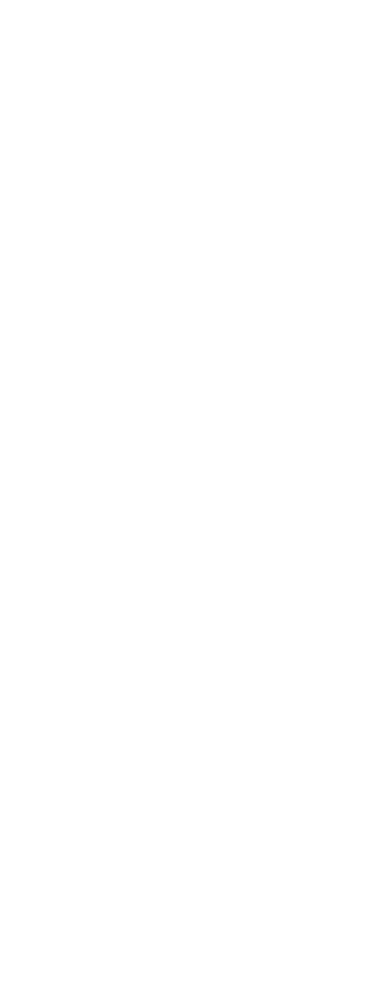
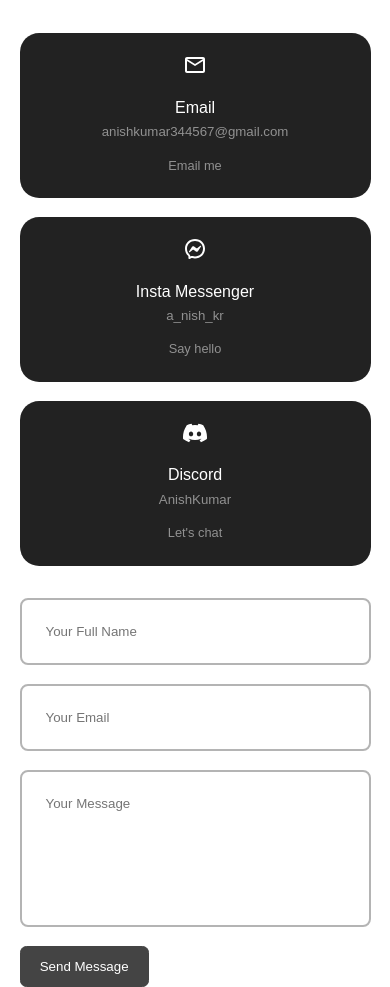
Before and after one commit to Anish-Kumar12/Personal-Portfolio1, a React (Vite) app: page / in a window 390 px wide. Shown: the part 9840-10827 px from the top of the page. Before the commit the page ends 9147 px from the top, so only its background shows below. Built offline with nearby package versions, Linux system fonts and the light colour scheme.

Commit message:
Added Contact Section

```diff
--- a/src/App.jsx
+++ b/src/App.jsx
@@ -8,6 +8,8 @@
 import Expertise from './components/expertise/expertise';
 import Qualification from './components/qualifications/qualification';
 import Portfolio from './components/portfolio/Portfolio';
+import Quotes from './components/quotes/Quotes';
+import Contact from './components/contact/Contact';
 
 
 
@@ -31,6 +33,8 @@
         <Expertise/>
         <Qualification/>
         <Portfolio/>
+        <Quotes/>
+        <Contact/>
       </div>
       </SwitchContext.Provider>
   )
--- /dev/null
+++ b/src/components/contact/Contact.jsx
@@ -0,0 +1,131 @@
+import { useRef, useState } from 'react';
+import './contact.css';
+import { MdOutlineEmail } from 'react-icons/md';
+import { RiMessengerLine } from 'react-icons/ri';
+import { BsDiscord } from 'react-icons/bs';
+
+import emailjs from '@emailjs/browser';
+
+const Contact = () => {
+  const form = useRef();
+  const [messageSubmitting, setMessageSubmitting] = useState(false);
+  const [messageSubmitted, setMessageSubmitted] = useState(false);
+
+  const sendEmail = (e) => {
+    e.preventDefault();
+    console.log(form.current);
+    setMessageSubmitting(true);
+
+    emailjs
+      .sendForm(
+        import.meta.env.VITE_APP_SERVICE_ID,
+        import.meta.env.VITE_APP_TEMPLATE_ID,
+        form.current,
+        import.meta.env.VITE_APP_PUBLIC_KEY
+      )
+      .then(
+        (result) => {
+          if (result.text === 'OK') {
+            setMessageSubmitting(false);
+            setMessageSubmitted(true);
+            console.log('Message sent successfully');
+          }
+        },
+        (error) => {
+          setMessageSubmitting(false);
+          console.log(error.text);
+        }
+      );
+
+    e.target.reset();
+  };
+
+  return (
+    <section id='contact'>
+      <h1 className='small-title'>Get in Touch</h1>
+      <h2 className='medium-title'>Contact Me</h2>
+
+      <div className='container contact__container'>
+        <div className='contact__options'>
+          <article className='contact__option'>
+            <MdOutlineEmail className='contact__option-icon' />
+            <h3>Email</h3>
+            <h4>anishkumar344567@gmail.com</h4>
+            <a href='mailto:anishkumar344567@gmail.com' target='_blank' rel='noreferrer'>
+              Email me
+            </a>
+          </article>
+
+          <article className='contact__option'>
+            <RiMessengerLine className='contact__option-icon' />
+            <h3>Insta Messenger</h3>
+            <h4>a_nish_kr</h4>
+            <a href='https://www.instagram.com/a_nish_kr' target='_blank' rel='noreferrer'>
+              Say hello
+            </a>
+          </article>
+
+          <article className='contact__option'>
+            <BsDiscord className='contact__option-icon' />
+            <h3>Discord</h3>
+            <h4>AnishKumar</h4>
+            <a
+              href='https://discordapp.com/users/anishkumar0695'
+              target='_blank'
+              rel='noreferrer'
+            >
+              Let&apos;s chat
+            </a>
+          </article>
+        </div>
+
+        <form ref={form} onSubmit={sendEmail}>
+          <input
+            type='text'
+            name='name'
+            placeholder='Your Full Name'
+            required
+          />
+          <input type='email' name='email' placeholder='Your Email' required />
+          <textarea
+            name='message'
+            rows='7'
+            placeholder='Your Message'
+            required
+          ></textarea>
+          {!messageSubmitting && !messageSubmitted && (
+            <button type='submit' className='btn btn-primary submitted-show'>
+              Send Message
+            </button>
+          )}
+          {messageSubmitting && (
+            <button
+              type='button'
+              className='btn btn-primary submitting-btn-show'
+              disabled
+            >
+              <div className='lds-ring'>
+                <div></div>
+                <div></div>
+                <div></div>
+                <div></div>
+              </div>
+              Submitting...
+            </button>
+          )}
+          {!messageSubmitting && messageSubmitted && (
+            <button
+              type='button'
+              className='btn btn-success submitted-show'
+              disabled
+            >
+              Message Submitted
+            </button>
+          )}
+        </form>
+      </div>
+    </section>
+  );
+};
+
+export default Contact;
--- /dev/null
+++ b/src/components/contact/contact.css
@@ -0,0 +1,181 @@
+.container.contact__container {
+    width: 58%;
+    display: grid;
+    grid-template-columns: 30% 58%;
+    gap: 12%;
+  }
+
+  .contact__options {
+    display: flex;
+    flex-direction: column;
+    flex-wrap: wrap;
+    gap: 1.2rem;
+  }
+
+  .contact__option {
+    background: var(--color-bg-variant);
+    padding: 1.2rem;
+    border-radius: 1.2rem;
+    text-align: center;
+    border: 1px solid transparent;
+    transition: var(--transition);
+  }
+
+  .contact__option:hover {
+    background: transparent;
+    border-color: var(--color-primary-variant);
+  }
+
+  .contact__option-icon {
+    font-size: 1.5rem;
+    margin-bottom: 0.5rem;
+    color: var(--color-white);
+  }
+
+  .main-content:not(.bg-dark) .contact__option:hover .contact__option-icon {
+    color: var(--color-primary);
+  }
+
+  .contact__option h3 {
+    font-size: 1rem;
+    color: var(--color-white);
+  }
+
+  .main-content:not(.bg-dark) .contact__option:hover h3 {
+    color: var(--color-primary);
+  }
+
+  .contact__option h4 {
+    font-size: 0.83rem;
+    color: var(--color-light-variant);
+  }
+
+  .main-content:not(.bg-dark) .contact__option:hover h4 {
+    color: var(--color-light);
+  }
+
+  .contact__option a {
+    margin-top: 0.7rem;
+    display: inline-block;
+    font-size: 0.8rem;
+    color: var(--color-light-variant);
+  }
+
+  .main-content:not(.bg-dark) .contact__option:hover a {
+    color: var(--color-light);
+  }
+
+  .main-content:not(.bg-dark) .contact__option a:hover {
+    color: var(--color-light-white);
+    font-weight: bold;
+  }
+
+  .bg-dark .contact__option a:hover {
+    color: var(--color-white);
+    font-weight: bolder;
+  }
+
+  /* ========== FORM ========== */
+  form {
+    display: flex;
+    flex-direction: column;
+    gap: 1.2rem;
+  }
+
+  .submitted-hide {
+    display: none !important;
+  }
+
+  .submitted-show {
+    display: inline-block !important;
+  }
+
+  input,
+  textarea {
+    width: 100%;
+    padding: 1.5rem;
+    border-radius: 0.5rem;
+    background: transparent;
+    border: 2px solid var(--color-primary-variant);
+    resize: none;
+    color: var(--color-primary);
+  }
+
+  textarea {
+    font-size: 13.3333px !important;
+  }
+
+  .main-content.bg-dark input,
+  .main-content.bg-dark textarea {
+    color: var(--color-white);
+  }
+
+  .submitting-btn-show {
+    display: flex !important;
+    justify-content: center;
+    align-items: center;
+    padding: 0.594rem 1.2rem !important;
+    opacity: 1 !important;
+  }
+
+  .submitting-btn-hide {
+    display: none !important;
+  }
+
+  .lds-ring {
+    display: inline-block;
+    position: relative;
+    width: 20px;
+    height: 20px;
+    margin-right: 5px;
+    top: -0.5px;
+  }
+
+  .lds-ring div {
+    box-sizing: border-box;
+    display: block;
+    position: absolute;
+    width: 15px;
+    height: 15px;
+    margin: 2px;
+    border: 2px solid #fff;
+    border-radius: 50%;
+    animation: lds-ring 1.2s cubic-bezier(0.5, 0, 0.5, 1) infinite;
+    border-color: #fff transparent transparent transparent;
+  }
+
+  .lds-ring div:nth-child(1) {
+    animation-delay: -0.45s;
+  }
+
+  .lds-ring div:nth-child(2) {
+    animation-delay: -0.3s;
+  }
+
+  .lds-ring div:nth-child(3) {
+    animation-delay: -0.15s;
+  }
+
+  @keyframes lds-ring {
+    0% {
+      transform: rotate(0deg);
+    }
+    100% {
+      transform: rotate(360deg);
+    }
+  }
+
+  /* ========== MEDIA QUERIES (MEDIUM DEVICES) ========== */
+  @media screen and (max-width: 1024px) {
+    .container.contact__container {
+      grid-template-columns: 1fr;
+      gap: 2rem;
+    }
+  }
+
+  /* ========== MEDIA QUERIES (SMALL DEVICES) ========== */
+  @media screen and (max-width: 600px) {
+    .container.contact__container {
+      width: var(--container-width-sm);
+    }
+  }
```
